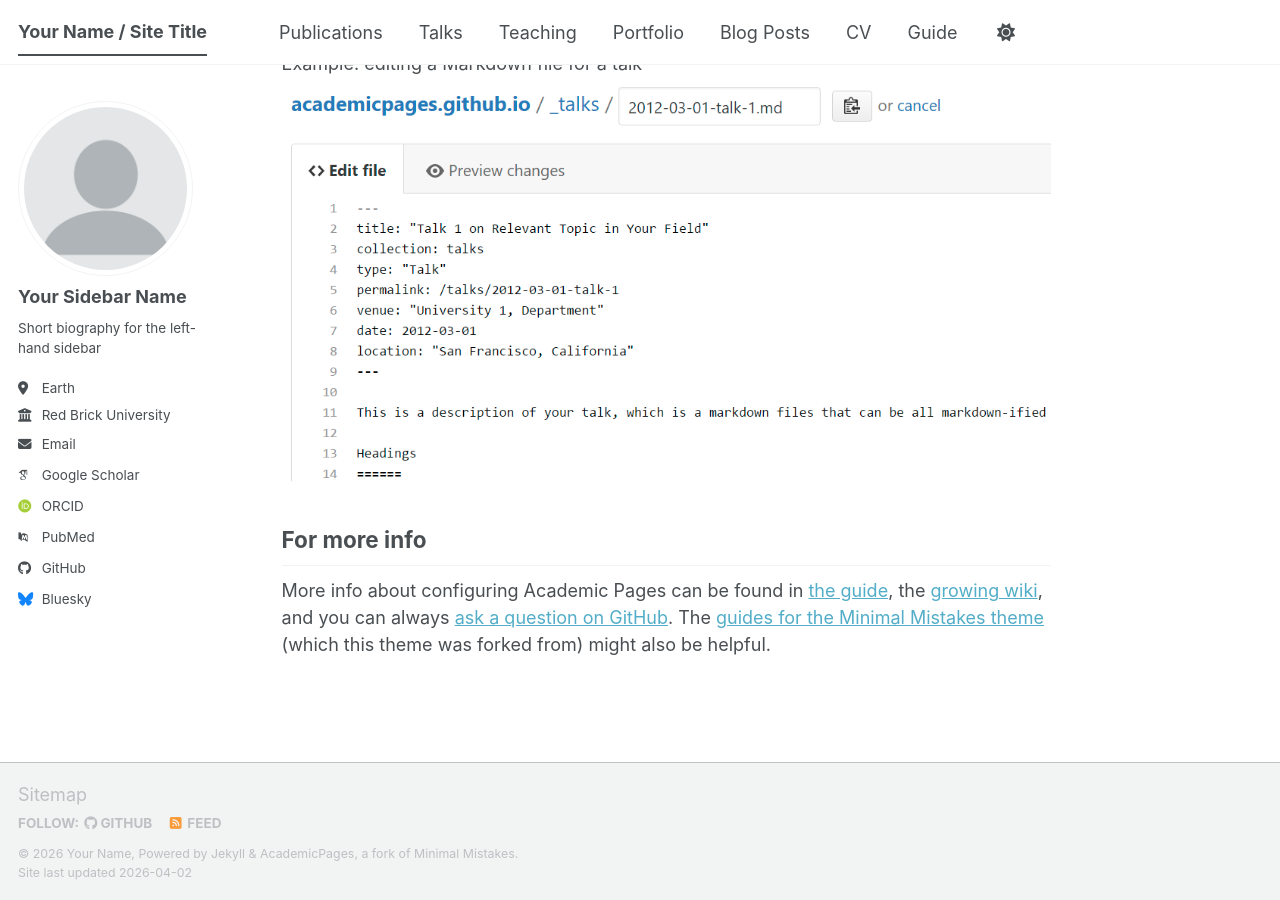
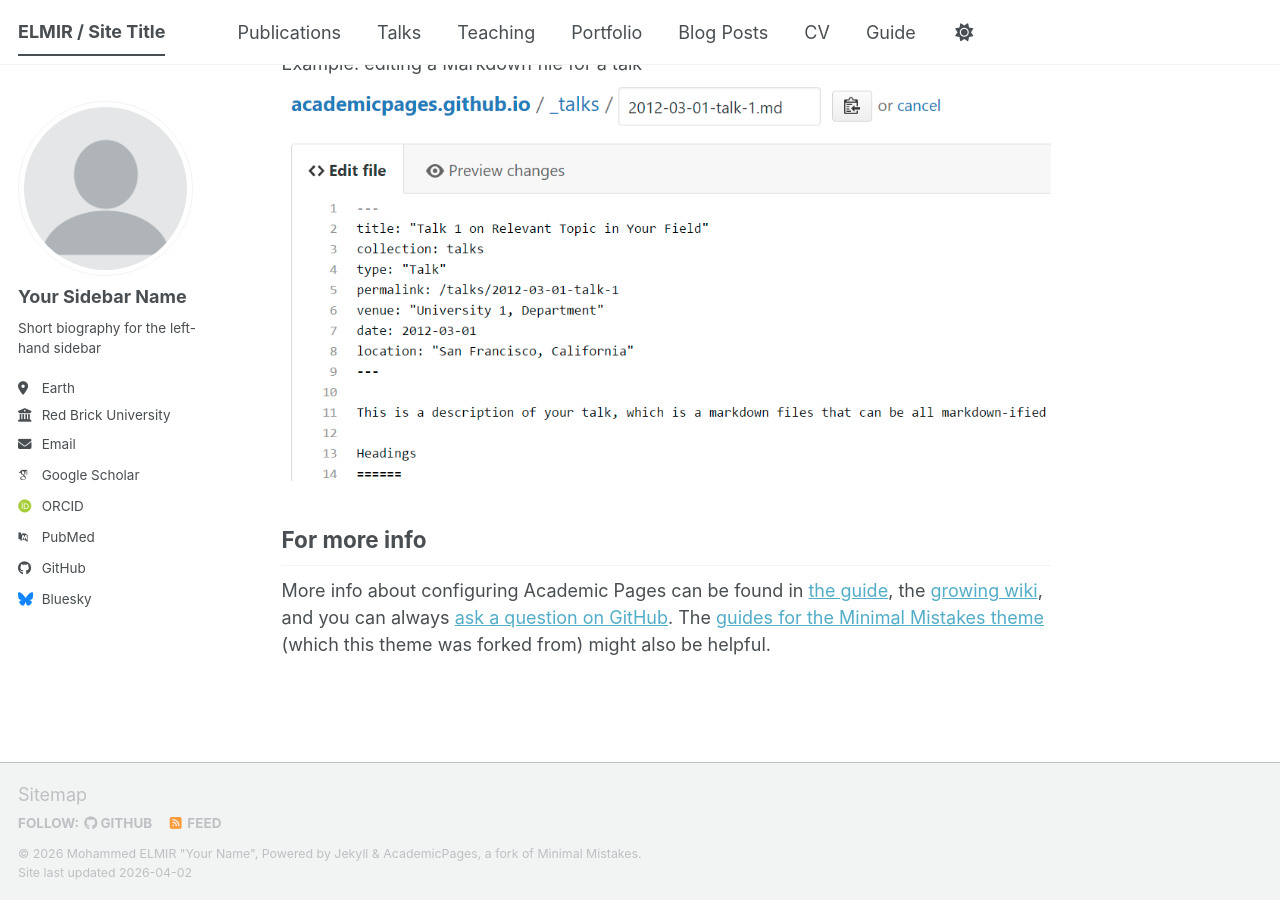
Before and after one commit to Hammane21/Hammane21.github.io, a Jekyll site: the page built from _pages/about.md, in a window 1280 px wide and 900 px high, scrolled down 2720 px. Built offline with Jekyll 4.4.1, drawn with Linux system fonts in a browser that asks for light colours; some web fonts are replaced; a script bundle is joined from its source files by our own code; library files that are not in the unit come from our copies.

Commit message:
Update _config.yml

```diff
--- a/_config.yml
+++ b/_config.yml
@@ -9,9 +9,9 @@
 # Basic Site Settings
 locale                   : "en-US"
 site_theme               : "default" # The available themes options are "default", "air", "sunrise", "mint", "dirt" and "contrast"
-title                    : "Your Name / Site Title"
+title                    : "ELMIR / Site Title"
 title_separator          : "-"
-name                     : &name "Your Name"
+name                     : Mohammed ELMIR "Your Name"
 description              : &description "Your Name's academic portfolio"   # Update this with a general description of your site, this is the default if not overridden by a page
 url                      : https://academicpages.github.io # The base hostname & protocol for your site e.g. "https://[your GitHub username].github.io",
                                                            # or if you already have some other page hosted on Github then use "https://[your GitHub username].github.io/[Your Repo Name]"
```
